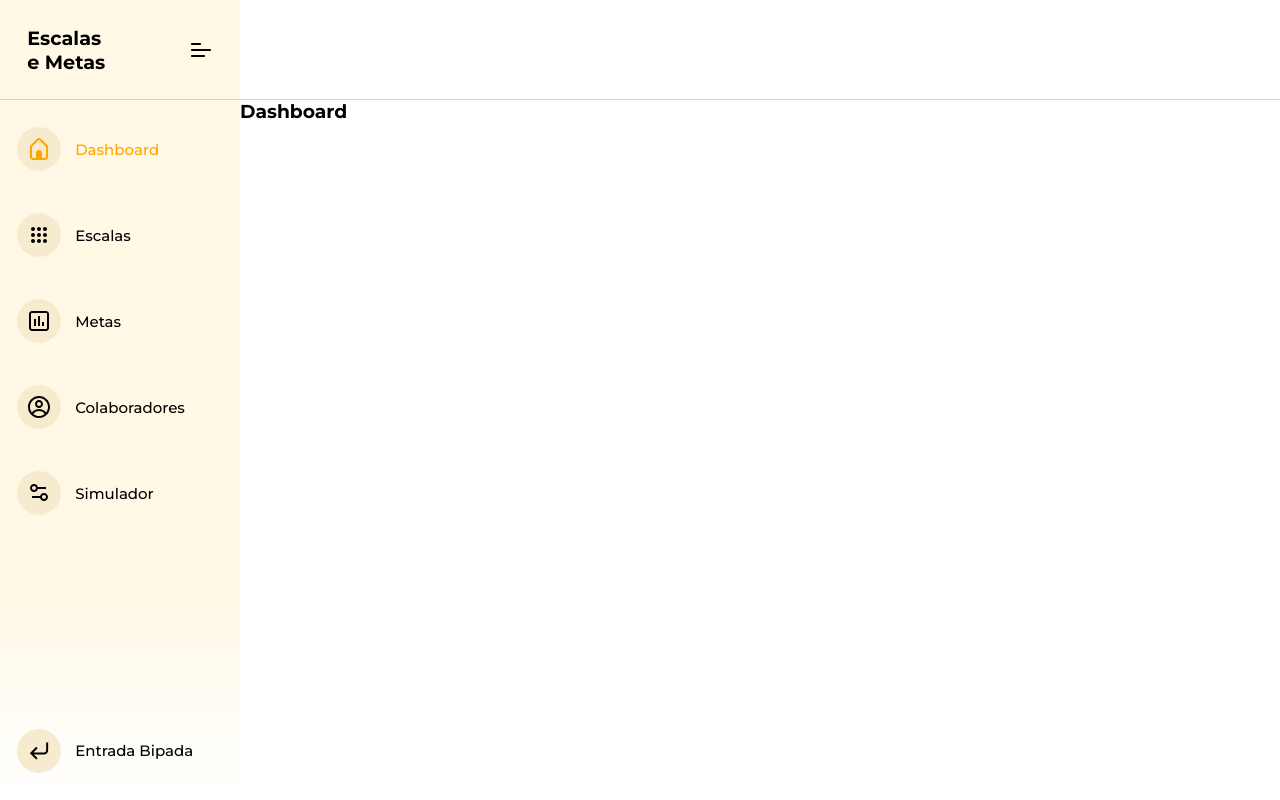
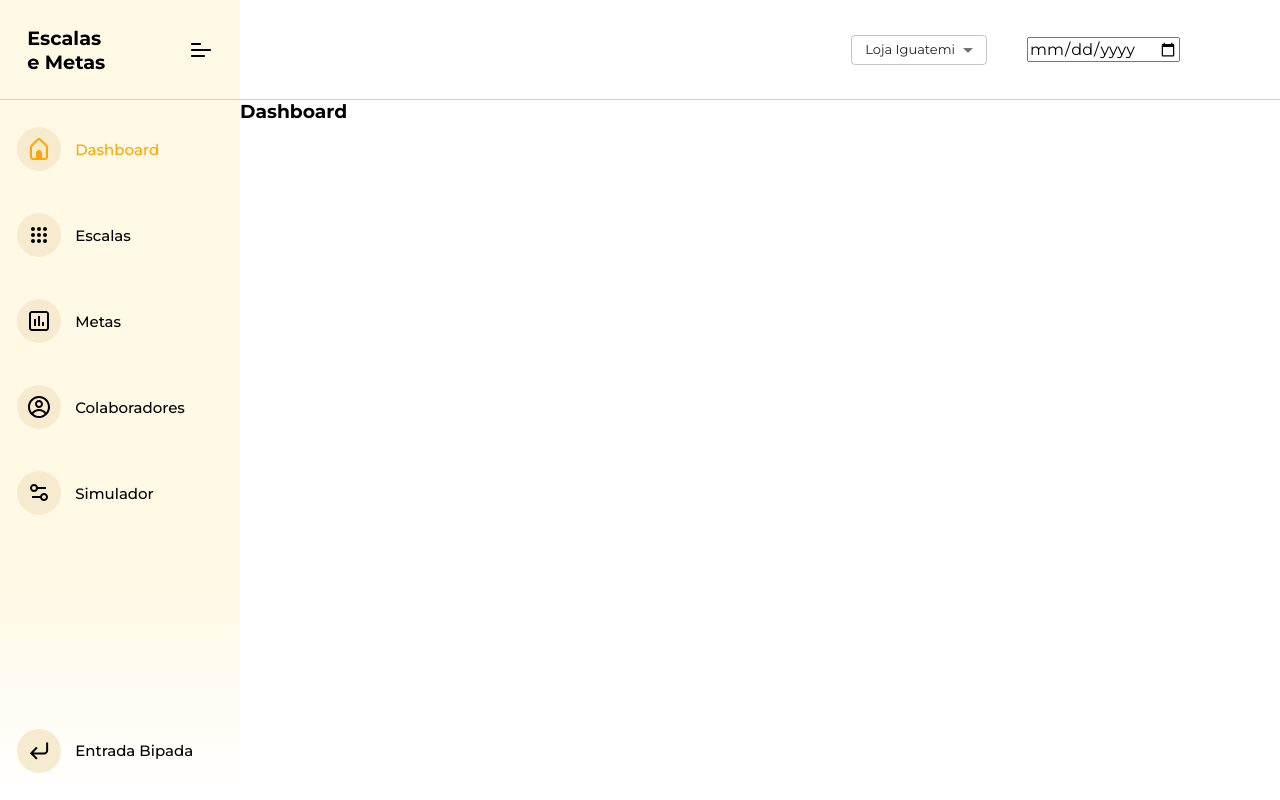
Before and after one commit to Wilianbps/App-Natura-Escalas-e-Metas-Frontend, a React (Vite) app: page / in a window 1280 px wide. Built offline with nearby package versions, Linux system fonts and the light colour scheme.

Commit message:
feat: created component Select and add in the head

```diff
--- a/package.json
+++ b/package.json
@@ -12,7 +12,7 @@
   "dependencies": {
     "@emotion/react": "^11.11.4",
     "@emotion/styled": "^11.11.0",
-    "@mui/material": "^5.15.13",
+    "@mui/material": "^5.15.14",
     "react": "^18.2.0",
     "react-dom": "^18.2.0",
     "react-helmet-async": "^2.0.4",
--- a/src/@types/styles.d.ts
+++ b/src/@types/styles.d.ts
@@ -1,5 +1,3 @@
-import '@emotion/react'
-
 import { defaultTheme } from '../styles/themes/default'
 
 type ThemeType = typeof defaultTheme
--- /dev/null
+++ b/src/components/Select/index.tsx
@@ -0,0 +1,48 @@
+import {
+  Box,
+  FormControl,
+  MenuItem,
+  Select,
+  SelectChangeEvent,
+} from '@mui/material'
+import { useState } from 'react'
+
+interface SelectBasicProps {
+  minWidth: number
+  heightSelect: string
+  fontSize: string
+}
+
+export function SelectBasic(props: SelectBasicProps) {
+  const { minWidth, heightSelect, fontSize } = props
+
+  const [store, setStore] = useState<string>('Loja Iguatemi')
+
+  const handleChange = (event: SelectChangeEvent) => {
+    setStore(event.target.value as string)
+  }
+  return (
+    <Box sx={{ minWidth }}>
+      <FormControl fullWidth>
+        <Select
+          value={store}
+          onChange={handleChange}
+          sx={{
+            height: heightSelect,
+            fontSize,
+          }}
+        >
+          <MenuItem sx={{ fontSize }} value="Loja Iguatemi">
+            Loja Iguatemi
+          </MenuItem>
+          <MenuItem sx={{ fontSize }} value="Loja 2">
+            Loja2
+          </MenuItem>
+          <MenuItem sx={{ fontSize }} value="Loja 3">
+            Loja3
+          </MenuItem>
+        </Select>
+      </FormControl>
+    </Box>
+  )
+}
--- /dev/null
+++ b/src/components/Select/styles.ts
@@ -0,0 +1,4 @@
+import styled from '@emotion/styled'
+import { Select } from '@mui/material'
+
+export const SelectStyled = styled(Select)``
--- a/src/components/header/index.tsx
+++ b/src/components/header/index.tsx
@@ -1,9 +1,11 @@
+import { SelectBasic } from '../Select'
 import { ContainerHeader } from './styles'
 
 export function Header() {
   return (
     <ContainerHeader>
-      <div></div>
+      <SelectBasic minWidth={120} heightSelect="30px" fontSize="13px" />
+      <input type="date" />
     </ContainerHeader>
   )
 }
--- a/src/components/header/styles.ts
+++ b/src/components/header/styles.ts
@@ -3,4 +3,9 @@ import styled from '@emotion/styled'
 export const ContainerHeader = styled.header`
   height: 6.25rem;
   border-bottom: solid 1px #cfd1d4;
+  display: flex;
+  align-items: center;
+  justify-content: flex-end;
+  padding-right: 6.25rem;
+  gap: 2.5rem;
 `
--- a/src/components/sidebar/MainNavigation/styles.ts
+++ b/src/components/sidebar/MainNavigation/styles.ts
@@ -22,7 +22,7 @@ export const StyledLink = styled(NavLink)`
   }
 
   &:hover {
-    color: ${(props) => props.theme['orange-dark']};
+    color: ${(props) => props.theme.orangeDark};
   }
 
   display: flex;
@@ -36,7 +36,7 @@ export const StyledLink = styled(NavLink)`
     font-weight: 500;
   }
   .background-icon {
-    background-color: ${(props) => props.theme['yellow-light']};
+    background-color: ${(props) => props.theme.yellowLight};
     border-radius: 50%;
     margin-left: -10px;
 
--- a/src/routes/routes.tsx
+++ b/src/routes/routes.tsx
@@ -1,4 +1,4 @@
-import { createBrowserRouter } from 'react-router-dom'
+import { createBrowserRouter, useRouteError } from 'react-router-dom'
 
 import { AppLayout } from '@/pages/_Layouts'
 import { Dashboard } from '@/pages/Dashboard'
@@ -7,8 +7,16 @@ import { Goals } from '@/pages/Goals'
 import { Scales } from '@/pages/Scales'
 import { Simulator } from '@/pages/Simulator'
 
+function ErrorBoundary() {
+  const error = useRouteError()
+  console.error(error)
+  // Uncaught ReferenceError: path is not defined
+  return <div>Dang!</div>
+}
+
 export const router = createBrowserRouter([
   {
+    errorElement: <ErrorBoundary />,
     path: '/',
     element: <AppLayout />,
     children: [
--- a/src/styles/themes/default.ts
+++ b/src/styles/themes/default.ts
@@ -1,9 +1,39 @@
-export const defaultTheme = {
+/* eslint-disable @typescript-eslint/naming-convention */
+
+import { createTheme } from '@mui/material/styles'
+
+declare module '@mui/material/styles' {
+  interface Theme {
+    white: React.CSSProperties['color']
+    red: React.CSSProperties['color']
+    black: React.CSSProperties['color']
+    yellowLight: React.CSSProperties['color']
+    orangeDark: React.CSSProperties['color']
+  }
+  interface ThemeOptions {
+    white: React.CSSProperties['color']
+    red: React.CSSProperties['color']
+    black: React.CSSProperties['color']
+    yellowLight: React.CSSProperties['color']
+    orangeDark: React.CSSProperties['color']
+  }
+}
+
+export const defaultTheme = createTheme({
   white: '#fff',
   red: 'red',
   black: 'black',
 
-  'yellow-light': '#F6EBCF',
+  yellowLight: '#F6EBCF',
 
-  'orange-dark': ' #FF9E00',
-}
+  orangeDark: '#FF9E00',
+
+  typography: {
+    fontFamily: 'Montserrat',
+  },
+  palette: {
+    primary: {
+      main: '#FF9E00', // Definir a cor primária para vermelho
+    },
+  },
+})
```
Also changed, not shown: src/components/Select/interfaces/index.tsx (added), 1 other file (tests, documents, lock files or other folders).
